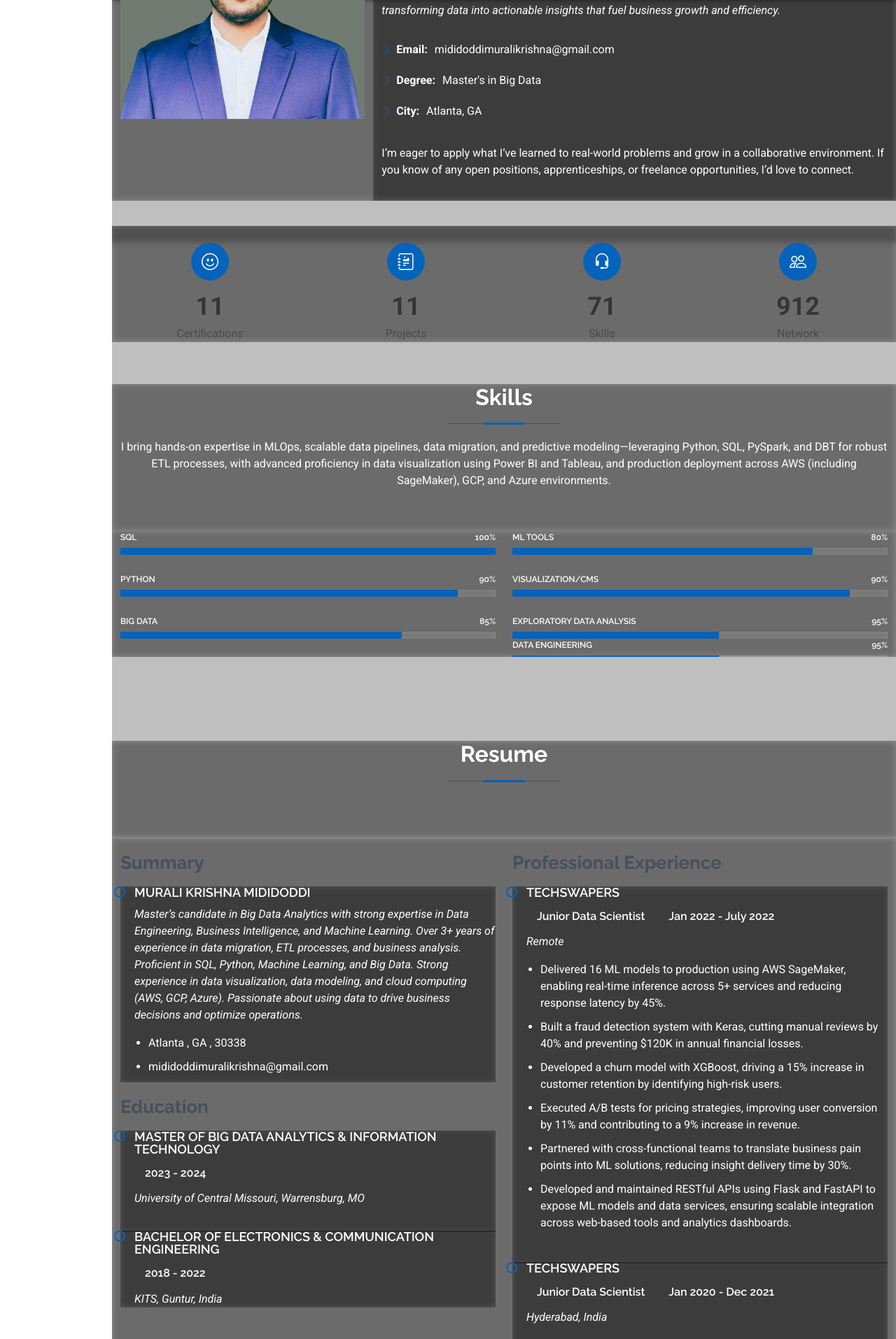
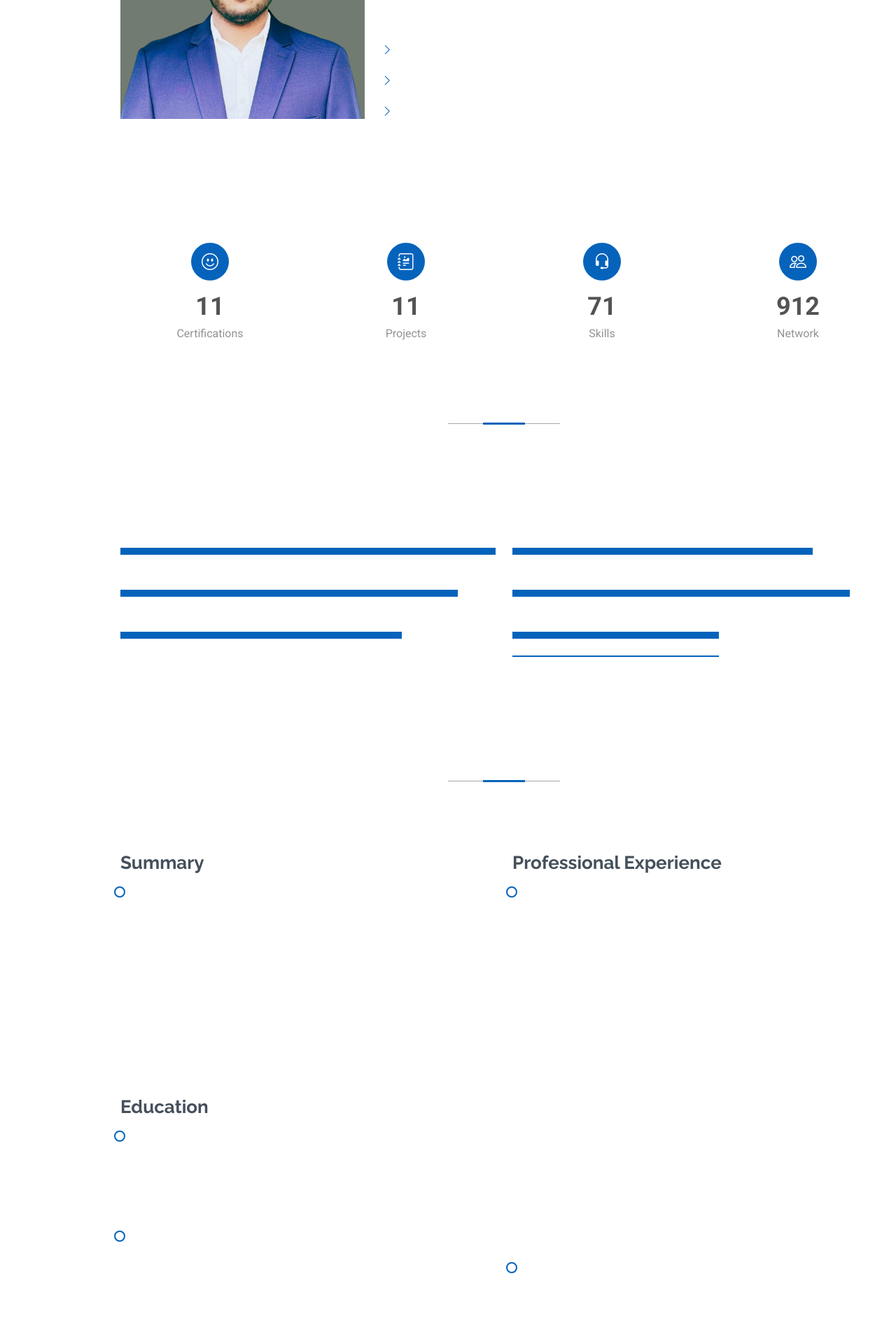
Before and after one commit to muraliKrishnaMididoddi/Myresume, a PHP site: page /index.html in a window 1280 px wide. Shown: the part 801-2715 px from the top of the page at 70% size. Run offline with PHP 8.4, Linux system fonts and the light colour scheme.

Commit message:
Update main.css

```diff
--- a/assets/css/main.css
+++ b/assets/css/main.css
@@ -1511,6 +1511,26 @@ hero {
   background: rgba(0, 0, 0, 0.4); /* adjust transparency */
   z-index: -99;
 }
+/* section,
+.section,
+.container,
+.content,
+.resume .resume-item,
+.about .content,
+.skills .progress-bar-wrap,
+.contact .info-item,
+.services .service-item,
+.portfolio .portfolio-item,
+.testimonials .testimonial-item,
+.page-title {
+  background-color: rgba(0, 0, 0, 0.25) !important;
+  color: #ffffff !important;
+  backdrop-filter: blur(4px);
+  -webkit-backdrop-filter: blur(4px);
+  box-shadow: none !important;
+  border: none !important;
+}
+ */
 /* Transparent sections and containers over video */
 section,
 .section,
@@ -1524,13 +1544,14 @@ section,
 .portfolio .portfolio-item,
 .testimonials .testimonial-item,
 .page-title {
-  background-color: rgba(0, 0, 0, 0.25) !important; /* semi-transparent black */
-  color: #ffffff !important; /* ensure text is white */
-  backdrop-filter: blur(4px);
-  -webkit-backdrop-filter: blur(4px);
+  background-color: transparent !important;
+  color: #ffffff !important;
+  backdrop-filter: none !important;
+  -webkit-backdrop-filter: none !important;
   box-shadow: none !important;
   border: none !important;
 }
+
 
 /* Make cards look clean and text readable */
 .resume .resume-item::before {
@@ -1608,3 +1629,17 @@ section,
 .dark-mode a {
   color: #1e90ff;
 }
+
+#about,
+#skills,
+#resume,
+#contact {
+  background-color: transparent !important;
+  color: #ffffff;
+  padding: 60px 0;
+}
+* {
+  box-shadow: none !important;
+  backdrop-filter: none !important;
+  -webkit-backdrop-filter: none !important;
+}
```
